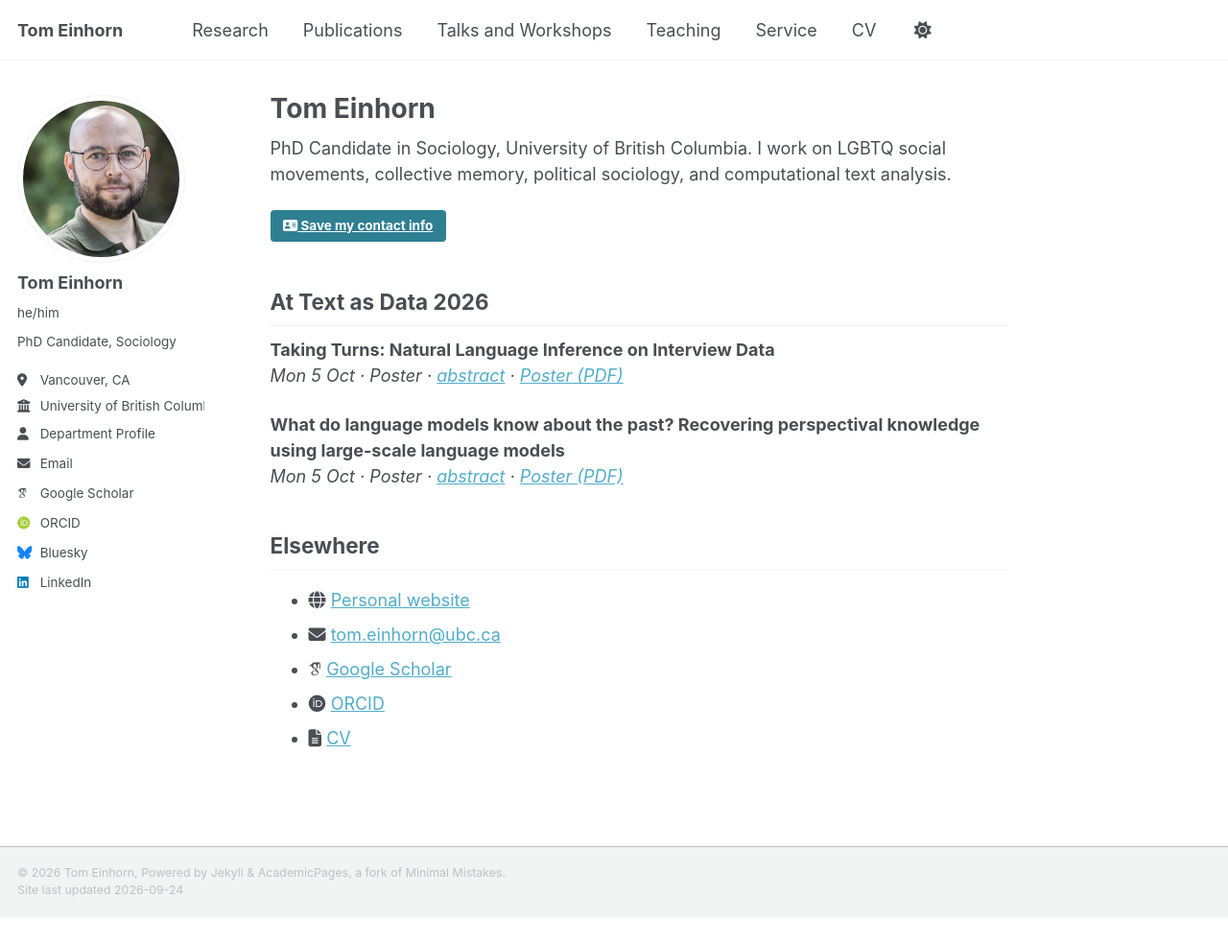
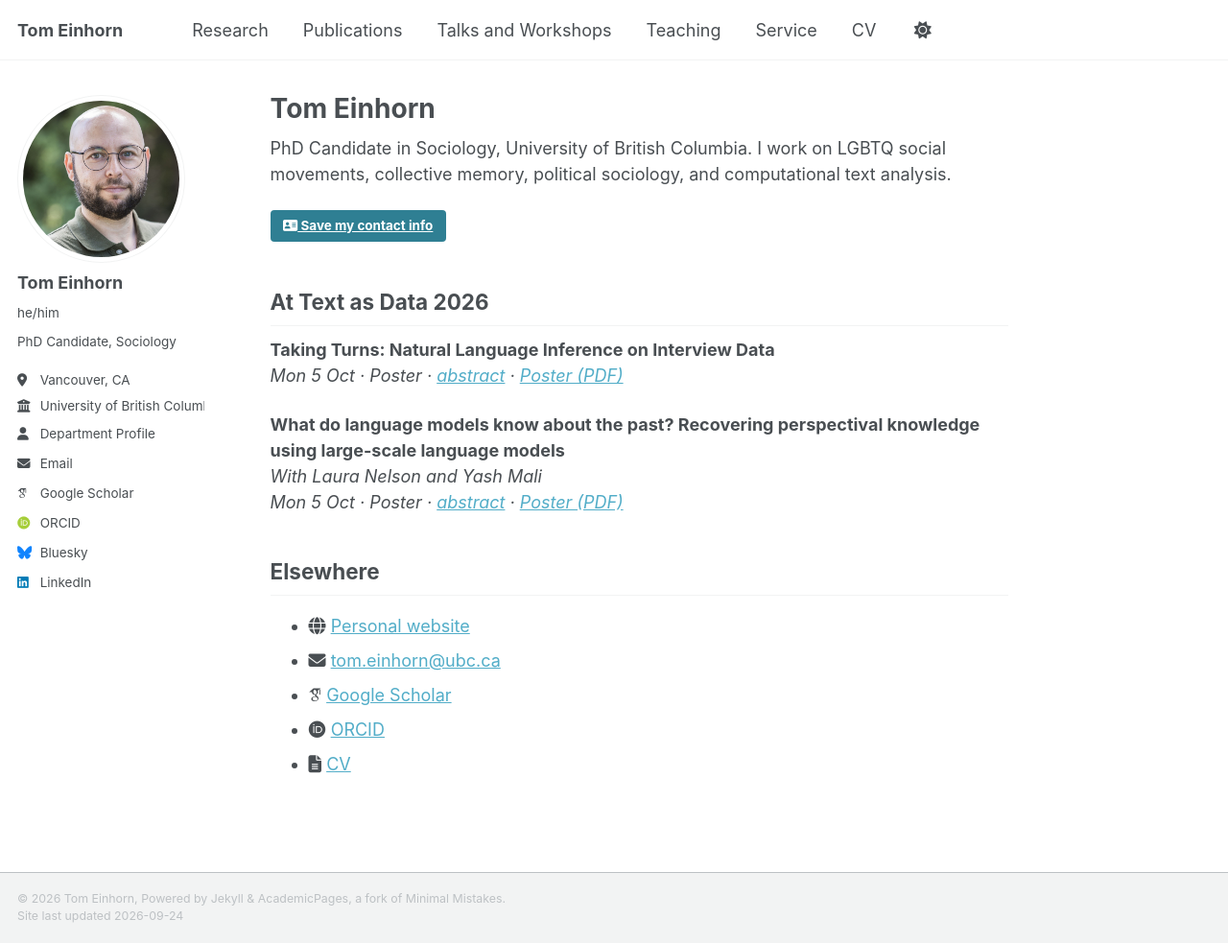
Before and after one commit to TomEinhorn/tomeinhorn.github.io, a Jekyll site: the page built from _pages/conference.md, in a window 1280 px wide and 983 px high. Shown: the whole window at 96% size. Built offline with Jekyll 4.4.1, drawn with Linux system fonts in a browser that asks for light colours; some web fonts are replaced; a script bundle is joined from its source files by our own code; library files that are not in the unit come from our copies.

Commit message:
Revise conference poster details and links
Updated poster links and added collaborators for clarity.

```diff
--- a/_pages/conference.md
+++ b/_pages/conference.md
@@ -16,10 +16,11 @@
 ## At Text as Data 2026
 
 **Taking Turns: Natural Language Inference on Interview Data**<br>
-*Mon 5 Oct · Poster · [abstract](/talks/2026-10-05-TADA-NLI) · [Poster (PDF)](/files/einhorn-asa2026-wasitworthit.pdf)*
+*Mon 5 Oct · Poster · [abstract](/talks/2026-10-05-TADA-NLI) · [Poster (PDF)]()*
 
 **What do language models know about the past? Recovering perspectival knowledge using large-scale language models**<br>
-*Mon 5 Oct · Poster · [abstract](/talks/2026-10-05-TADA-AI) · [Poster (PDF)](/files/einhornmalinelson - asa2026 - whatdollmsknow.pdf)*
+*With Laura Nelson and Yash Mali*<br>
+*Mon 5 Oct · Poster · [abstract](/talks/2026-10-05-TADA-AI) · [Poster (PDF)]()*
 
 ## Elsewhere
 
```
